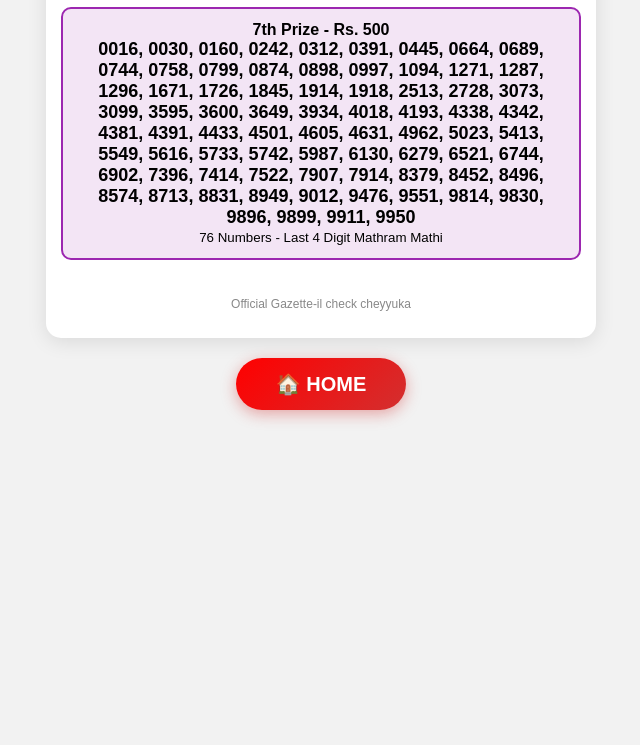
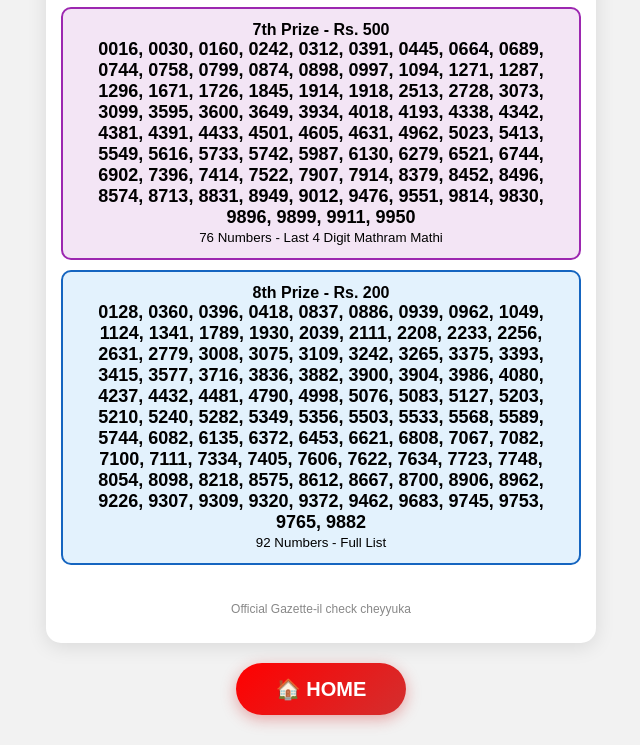
Before and after one commit to KeralaLive/KeralaLottery, a plain HTML site: page suvarna-keralam-sk-20-11-2026-result.html in a window 1280 px wide. Shown: the part 1167-1912 px from the top of the page, without its empty margins (319-959 px from the left). Before the commit the page ends 1607 px from the top, so only its background shows below. Drawn offline with Linux system fonts and the light colour scheme.

Commit message:
Update suvarna-keralam-sk-20-11-2026-result.html

```diff
--- a/suvarna-keralam-sk-20-11-2026-result.html
+++ b/suvarna-keralam-sk-20-11-2026-result.html
@@ -81,6 +81,13 @@
 <small>76 Numbers - Last 4 Digit Mathram Mathi</small>
 </div>
 
+<!-- 8th PRIZE - FULL -->
+<div style="background:#e3f2fd;border:2px solid #1565c0;border-radius:10px;padding:12px;margin:10px 0;text-align:center;">
+<b>8th Prize - Rs. 200</b><br>
+<span style="font-size:18px;font-weight:bold;">0128, 0360, 0396, 0418, 0837, 0886, 0939, 0962, 1049, 1124, 1341, 1789, 1930, 2039, 2111, 2208, 2233, 2256, 2631, 2779, 3008, 3075, 3109, 3242, 3265, 3375, 3393, 3415, 3577, 3716, 3836, 3882, 3900, 3904, 3986, 4080, 4237, 4432, 4481, 4790, 4998, 5076, 5083, 5127, 5203, 5210, 5240, 5282, 5349, 5356, 5503, 5533, 5568, 5589, 5744, 6082, 6135, 6372, 6453, 6621, 6808, 7067, 7082, 7100, 7111, 7334, 7405, 7606, 7622, 7634, 7723, 7748, 8054, 8098, 8218, 8575, 8612, 8667, 8700, 8906, 8962, 9226, 9307, 9309, 9320, 9372, 9462, 9683, 9745, 9753, 9765, 9882</span><br>
+<small>92 Numbers - Full List</small>
+</div>
+
 </div>
 <p style="text-align:center;font-size:12px;color:#888;padding-bottom:15px;">Official Gazette-il check cheyyuka</p>
 </div>
```
